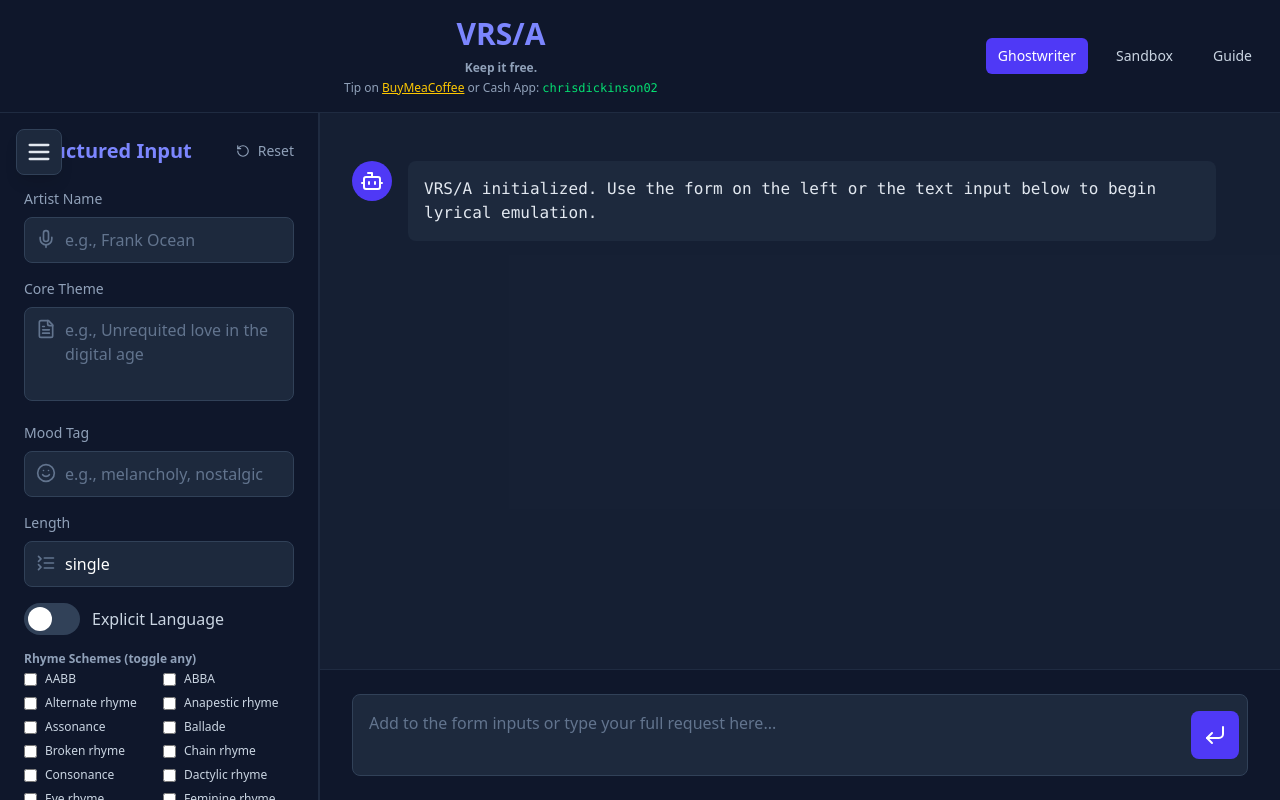
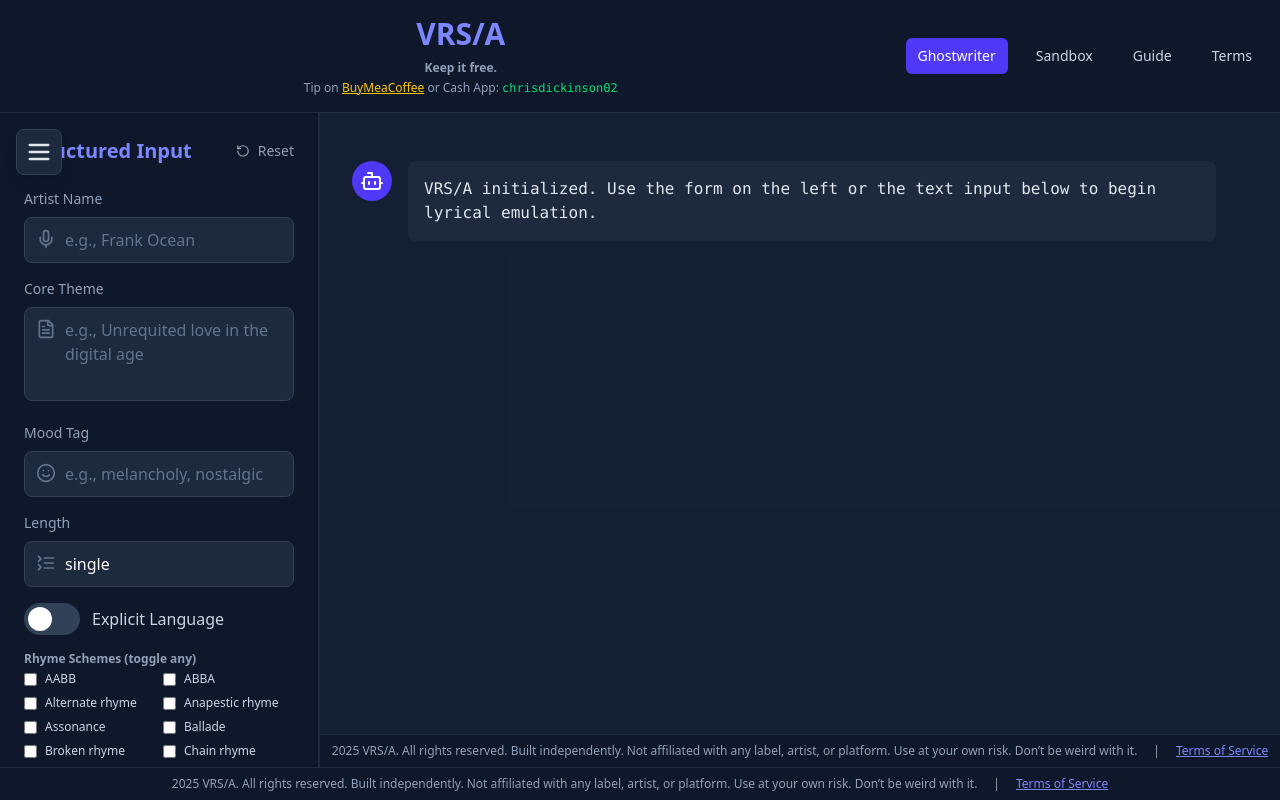
Before and after one commit to theelderemo/vrsatest, a React (Vite) app: page / in a window 1280 px wide. Built offline with nearby package versions, Linux system fonts and the light colour scheme.

Commit message:
Add Terms of Service page and update navigation; refactor footer component

```diff
--- a/src/App.jsx
+++ b/src/App.jsx
@@ -6,7 +6,7 @@ import { Analytics } from '@vercel/analytics/react';
 
 // Header Component with Navigation
 const Header = ({ currentPage, setCurrentPage }) => {
-    const navItems = ['Ghostwriter', 'Sandbox', 'Guide'];
+    const navItems = ['Ghostwriter', 'Sandbox', 'Guide', 'Terms'];
     return (
         <header className="p-4 border-b border-slate-700/50 text-center bg-slate-900 z-10 shrink-0 flex justify-between items-center">
             <div>{/* Spacer */}</div>
@@ -432,22 +432,18 @@ This section is now for secondary rules.
             <div ref={chatEndRef} />
           </div>
         </main>
-        <footer className="p-4 md:p-6 bg-slate-900 border-t border-slate-700/50 shrink-0">
-          <div className="max-w-4xl mx-auto">
-            <div className="flex items-center bg-slate-800 border border-slate-700 rounded-lg p-2">
-              <textarea
-                className="flex-grow bg-transparent text-slate-200 placeholder-slate-500 focus:outline-none resize-none p-2"
-                value={freeFormInput}
-                onChange={(e) => setFreeFormInput(e.target.value)}
-                onKeyDown={(e) => { if (e.key === 'Enter' && !e.shiftKey) { e.preventDefault(); sendMessage(); }}}
-                placeholder="Add to the form inputs or type your full request here..."
-                rows="2"
-              />
-              <button onClick={sendMessage} disabled={isLoading} className="ml-4 p-3 bg-indigo-600 rounded-lg hover:bg-indigo-500 disabled:bg-slate-600 disabled:cursor-not-allowed transition-colors focus:outline-none focus:ring-2 focus:ring-indigo-400">
-                <CornerDownLeft className="h-6 w-6" />
-              </button>
-            </div>
-          </div>
+        <footer className="p-2 bg-slate-900 border-t border-slate-700/50 shrink-0 text-center text-xs text-slate-400 flex items-center justify-center gap-2">
+          <span>2025 VRS/A. All rights reserved. Built independently. Not affiliated with any label, artist, or platform. Use at your own risk. Don’t be weird with it.</span>
+          <span className="mx-2">|</span>
+          <span
+            className="underline text-indigo-400 hover:text-indigo-300 cursor-pointer select-none"
+            onClick={() => setCurrentPage('terms')}
+            tabIndex={0}
+            role="link"
+            onKeyDown={e => { if (e.key === 'Enter' || e.key === ' ') setCurrentPage('terms'); }}
+          >
+            Terms of Service
+          </span>
         </footer>
       </div>
     </div>
@@ -854,6 +850,103 @@ const STYLE_PALETTE_PROMPT = `You are a world-class musicologist and lyric analy
     );
 };
 
+// --- Footer Component ---
+const Footer = ({ onTermsClick }) => (
+  <footer className="p-2 bg-slate-900 border-t border-slate-700/50 shrink-0 text-center text-xs text-slate-400 flex items-center justify-center gap-2">
+    <span>2025 VRS/A. All rights reserved. Built independently. Not affiliated with any label, artist, or platform. Use at your own risk. Don’t be weird with it.</span>
+    <span className="mx-2">|</span>
+    <span
+      className="underline text-indigo-400 hover:text-indigo-300 cursor-pointer select-none"
+      onClick={onTermsClick}
+      tabIndex={0}
+      role="link"
+      onKeyDown={e => { if (e.key === 'Enter' || e.key === ' ') onTermsClick(); }}
+    >
+      Terms of Service
+    </span>
+  </footer>
+);
+
+// --- Terms of Service Page Component ---
+const TermsOfService = () => (
+  <div className="flex flex-col items-center justify-center min-h-full bg-slate-900 p-8">
+    <div className="max-w-4xl w-full bg-slate-800 rounded-lg shadow-lg p-8 border border-slate-700/50">
+      <h1 className="text-3xl font-bold text-indigo-400 mb-4">VRS/A Terms of Service</h1>
+      <div className="text-slate-300 text-sm whitespace-pre-line">
+        {`
+Last updated: June 26, 2025
+
+By accessing or using the VRS/A web application ("VRS/A", "we", "us", or "our"), you agree to be bound by the following Terms of Service ("Terms"). If you do not agree to these Terms, do not use the application.
+
+1. Acceptance of Terms
+
+By using VRS/A, you acknowledge that you have read, understood, and agree to be bound by these Terms, along with our Privacy Policy. These Terms apply to all users, including developers, musicians, writers, and any other individuals accessing the app.
+
+2. Usage Guidelines
+
+You agree not to use VRS/A for any purpose that:
+
+Violates any applicable local, state, national, or international law;
+
+Involves hate speech, threats, or harassment;
+
+Promotes violence or harm toward any group or individual;
+
+Generates or distributes unlawful, libelous, defamatory, or obscene content;
+
+Attempts to reverse-engineer, clone, or extract source materials from the app;
+
+Abuses the API or infrastructure in a way that degrades service for others.
+
+We reserve the right to suspend or ban any user for violations, without notice.
+
+3. No Warranty / "As-Is" Clause
+
+VRS/A is provided "as-is" and "as-available" without warranties of any kind, express or implied. This includes but is not limited to merchantability, fitness for a particular purpose, and non-infringement.
+
+We do not guarantee the app will be error-free, uninterrupted, or that the content generated will be accurate, appropriate, or safe. You use it at your own risk.
+
+4. Limitation of Liability
+
+To the maximum extent permitted by law, VRS/A and its creator(s) shall not be liable for any direct, indirect, incidental, special, consequential, or exemplary damages, including but not limited to loss of data, revenue, or business, resulting from:
+
+The use or inability to use the app;
+
+Any content generated through the app;
+
+Unauthorized access to or alteration of your data;
+
+Any bugs, errors, or security issues.
+
+Using VRS/A does not create any warranty, relationship, or obligation between you and the creator beyond what is explicitly stated here.
+
+5. User Responsibility
+
+You are solely responsible for any content you generate using VRS/A. If you choose to publish, share, or monetize content created through the app, you assume full legal responsibility for how that content is used.
+
+You also agree not to represent VRS/A as an official service of, or affiliated with, any musical artist, label, or company.
+
+6. Intellectual Property
+
+All branding, UI design, logic, and backend infrastructure related to VRS/A remain the intellectual property of the creator. You may not reproduce, repurpose, or clone any part of the app without explicit written permission.
+
+Generated lyrical content is not claimed by VRS/A, and users may retain or disclaim ownership as they see fit.
+
+7. Modifications to Terms
+
+We reserve the right to update or modify these Terms at any time. Changes will be posted on this page with a revised "last updated" date. Your continued use after such changes constitutes acceptance.
+
+8. Contact
+
+Questions or legal inquiries? Email: vrsa.app@mailfence.com
+
+By using VRS/A, you accept these Terms and agree not to sue, whine, or attempt to hold the app liable for your bad lyrics, broken dreams, or existential crises.
+        `}
+      </div>
+    </div>
+  </div>
+);
+
 // --- Guide Page Component ---
 const Guide = () => (
   <div className="flex flex-col items-center justify-center min-h-full bg-slate-900 p-8">
@@ -899,7 +992,7 @@ const Guide = () => (
       <h3 className="text-lg font-medium text-slate-200 mb-2">Step 10: Generate Sections</h3>
       <p className="text-slate-300 mb-6">Each section card has its own prompt box. Hit the brain icon to generate lyrics for just that section. Trash what sucks. Repeat.</p>
 
-      <h2 className="text-xl font-semibold text-slate-200 mb-2">Pro-Tips for Better Output</h2>
+      <h2 className="text-xl font-semibold text-slate-200 mt-6 mb-2">Pro-Tips for Better Output</h2>
       <p className="text-slate-300 mb-4"><strong>Vague prompts get vague results. Specific prompts get specific results.</strong><br/>- "A sad song" is okay. "A song in the style of Frank Ocean's 'Blonde' about the melancholy of seeing your ex's car parked outside a house you don't recognize" is much better.<br/>- Don't just name an artist; name their era. "2001 Radiohead" is a world away from "1995 Radiohead."<br/>- Blend styles: "Write a verse with the storytelling of Kendrick Lamar but the melodic sensibility of a 2010's Lana Del Rey chorus."</p>
 
       <h2 className="text-xl font-semibold text-slate-200 mt-6 mb-2">Rhyme Scheme & Lyrical Device Guide</h2>
@@ -945,20 +1038,19 @@ const Guide = () => (
 // --- Main App Component ---
 
 const App = () => {
-  const [currentPage, setCurrentPage] = useState('ghostwriter'); // 'ghostwriter' or 'sandbox' or 'guide'
+  const [currentPage, setCurrentPage] = useState('ghostwriter'); // 'ghostwriter' or 'sandbox' or 'guide' or 'terms'
   const [selectedRhymeSchemes, setSelectedRhymeSchemes] = useState([]);
 
   return (
-    // 1. REMOVED `overflow-hidden` from this line
     <div className="bg-slate-900 text-white font-sans h-screen flex flex-col">
       <Header currentPage={currentPage} setCurrentPage={setCurrentPage} />
-
-      {/* 2. ADDED `overflow-y-auto` to this line */}
       <div className="flex-1 min-h-0 overflow-y-auto">
         {currentPage === 'ghostwriter' && <Ghostwriter selectedRhymeSchemes={selectedRhymeSchemes} setSelectedRhymeSchemes={setSelectedRhymeSchemes} />}
         {currentPage === 'sandbox' && <Sandbox selectedRhymeSchemes={selectedRhymeSchemes} setSelectedRhymeSchemes={setSelectedRhymeSchemes} />}
         {currentPage === 'guide' && <Guide />}
+        {currentPage === 'terms' && <TermsOfService />}
       </div>
+      <Footer onTermsClick={() => setCurrentPage('terms')} />
     </div>
   );
 };
```
